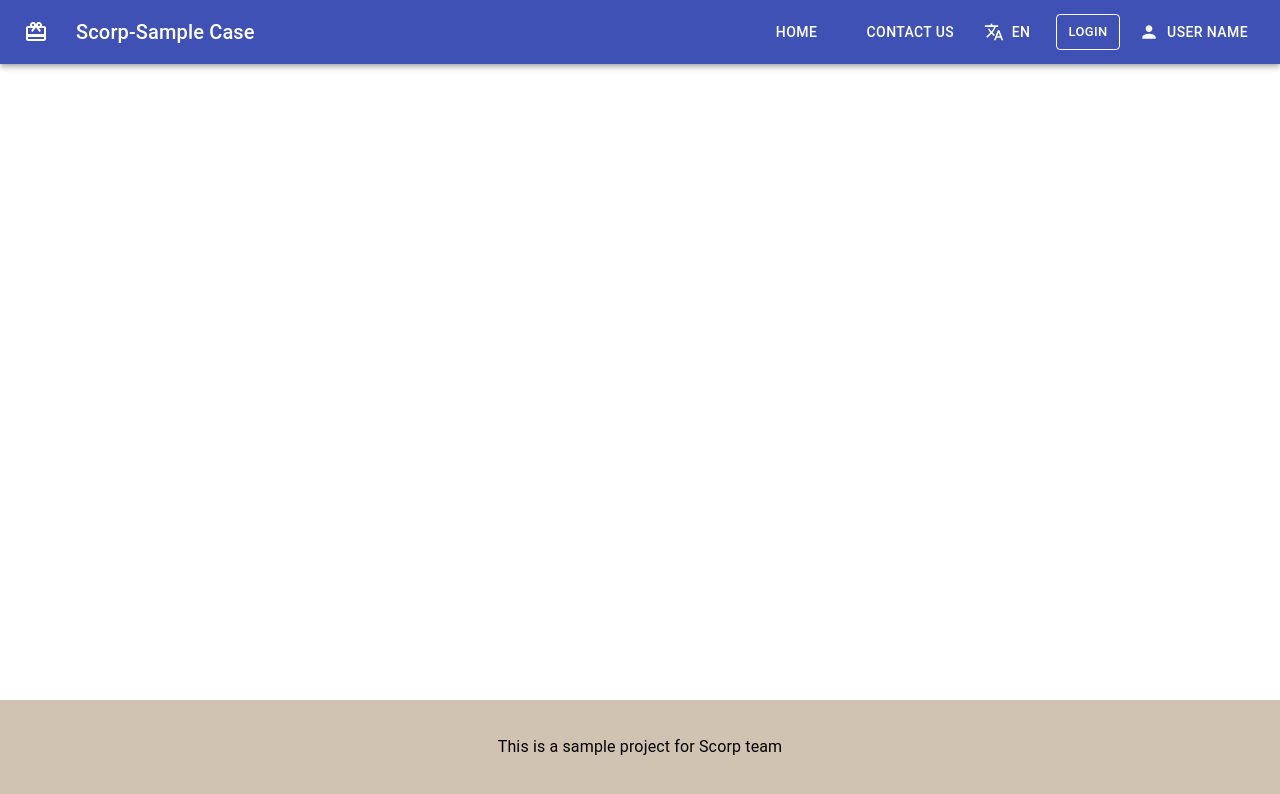
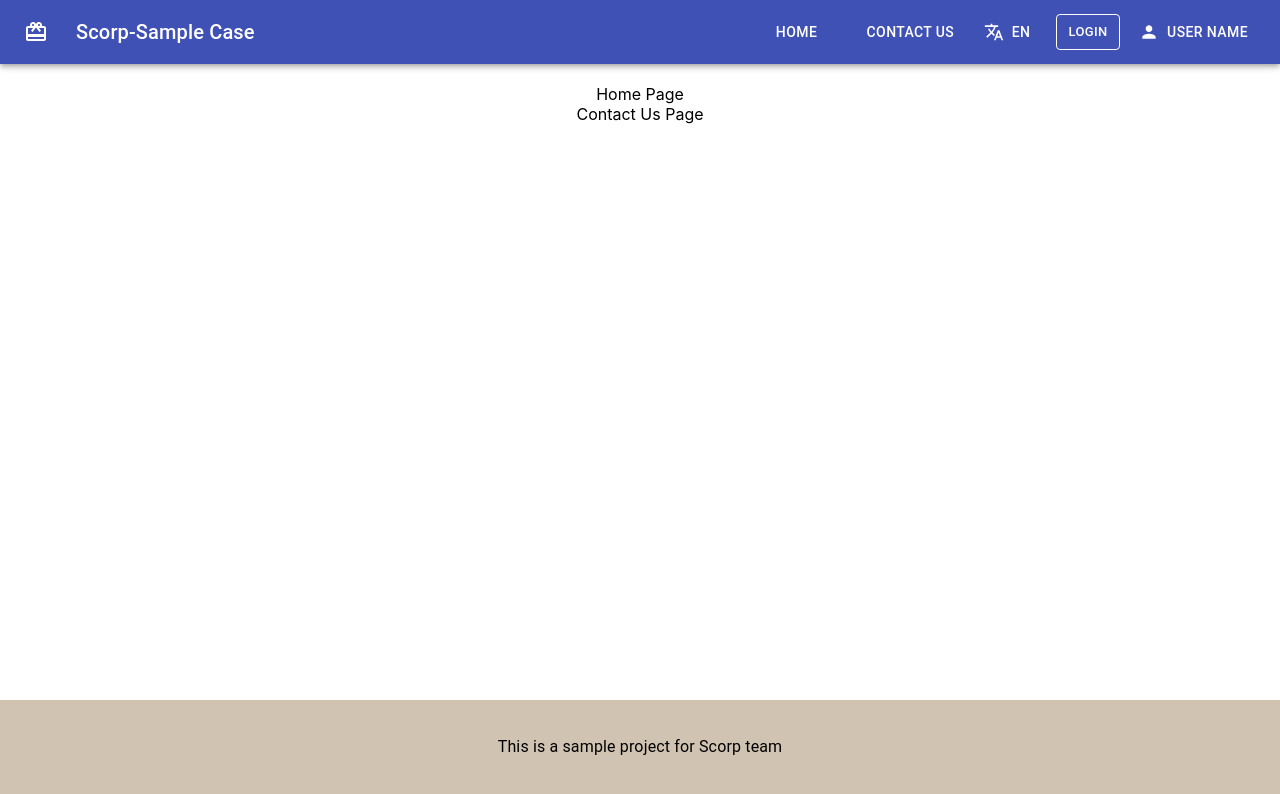
Before and after one commit to Mona95/Localization-React, a React (Create React App) app: page / in a window 1280 px wide. Shown: the top 794 px of the page. Built offline with nearby package versions, Linux system fonts and the light colour scheme.

Commit message:
generate basic home/contact components and place them inside content component

```diff
--- /dev/null
+++ b/src/components/routes/Contact/index.js
@@ -0,0 +1,5 @@
+import React from "react";
+
+export default function Contact() {
+  return <div>Contact Us Page</div>;
+}
--- /dev/null
+++ b/src/components/routes/Home/index.js
@@ -0,0 +1,5 @@
+import React from "react";
+
+export default function Home() {
+  return <div>Home Page</div>;
+}
--- a/src/containers/App/App.js
+++ b/src/containers/App/App.js
@@ -1,11 +1,13 @@
 import React from "react";
 import Footer from "../../components/Footer/index.js";
 import Navbar from "../../containers/Navbar";
+import Content from "../Content/index.js";
 
 function App() {
   return (
     <>
       <Navbar />
+      <Content />
       <Footer />
     </>
   );
--- /dev/null
+++ b/src/containers/Content/Content.style.js
@@ -0,0 +1,10 @@
+import { makeStyles } from "@material-ui/core/styles";
+
+const useStyles = makeStyles((theme) => ({
+  contentWrapper: {
+    padding: 20,
+    textAlign: "center",
+  },
+}));
+
+export default useStyles;
--- /dev/null
+++ b/src/containers/Content/index.js
@@ -0,0 +1,14 @@
+import React from "react";
+import useStyles from "./Content.style.js";
+import Home from "../../components/routes/Home";
+import Contact from "../../components/routes/Contact";
+
+export default function Content() {
+  const classes = useStyles();
+  return (
+    <div className={classes.contentWrapper}>
+      <Home />
+      <Contact />
+    </div>
+  );
+}
```
Also changed, not shown: src/components/routes/Contact/Contact.style.js (added), src/components/routes/Home/Home.style.js (added), 1 other file (tests, documents, lock files or other folders).
